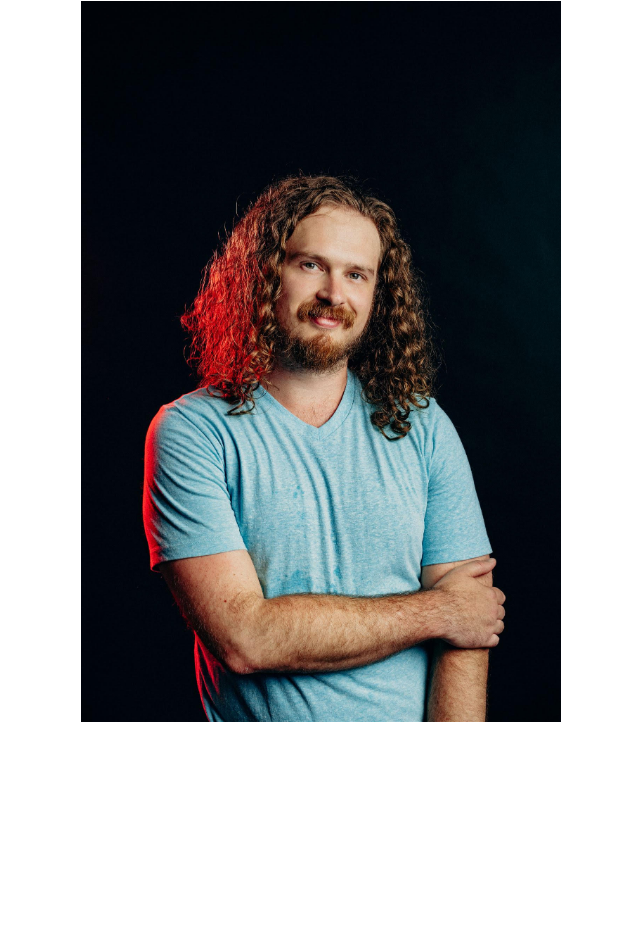
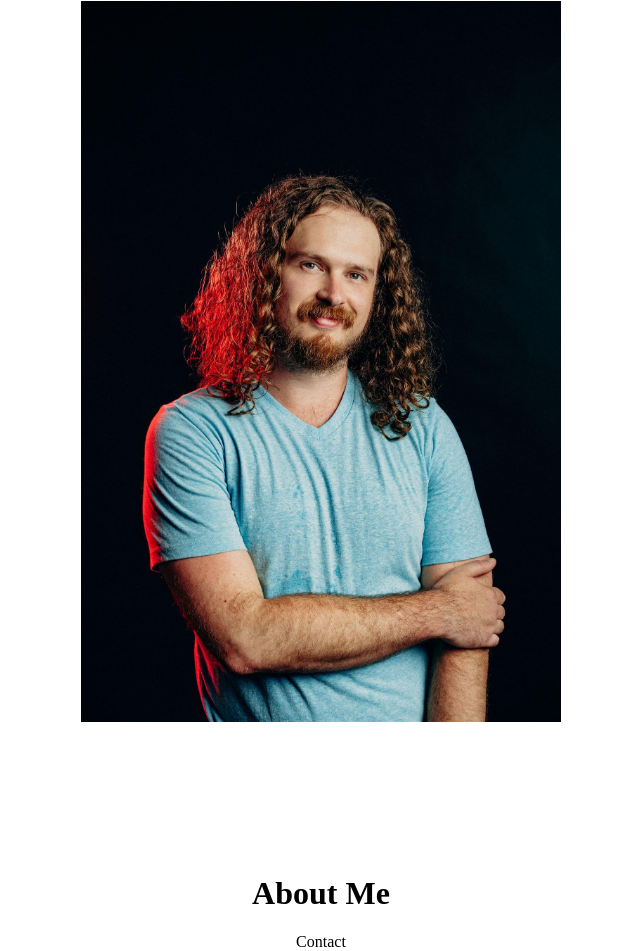
Before and after one commit to Mcquii/mcquii.github.io, a plain HTML site: page index.html in a window 1280 px wide. Shown: the part 267-1218 px from the top of the page, without its empty margins (319-959 px from the left). Before the commit the page ends 993 px from the top, so only its background shows below. Drawn offline with Linux system fonts and the light colour scheme.

Commit message:
Update index.html

```diff
--- a/index.html
+++ b/index.html
@@ -11,5 +11,7 @@
     <h1>Hello World</h1>
     <p>I'm hosted with GitHub Pages.</p>
     <img src="assets/images/Rachel_Saltlick_portrait.jpg" alt="it me">
+    <h1> About Me </h1>
+    <header> Contact </header>
 </body>
 </html>
```
